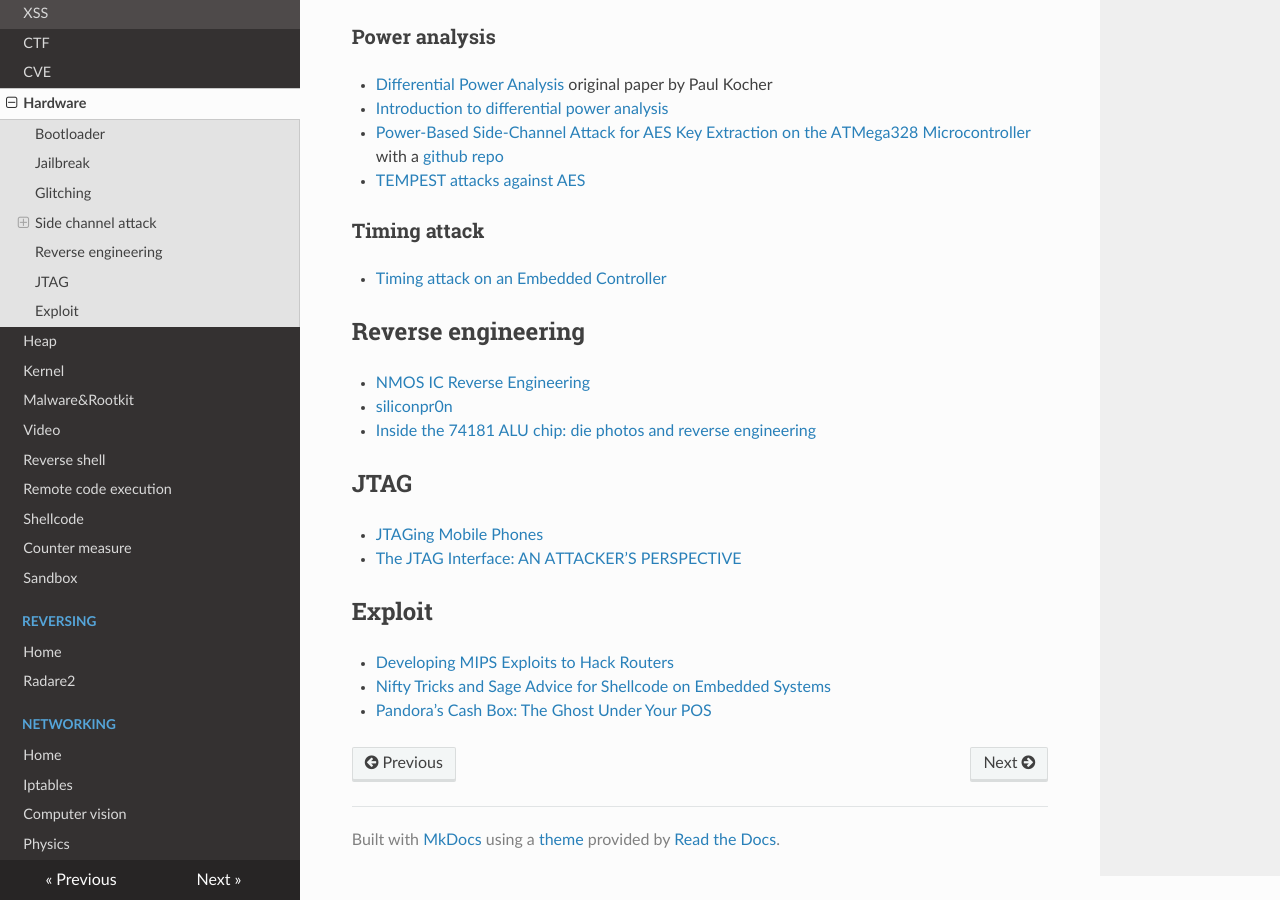
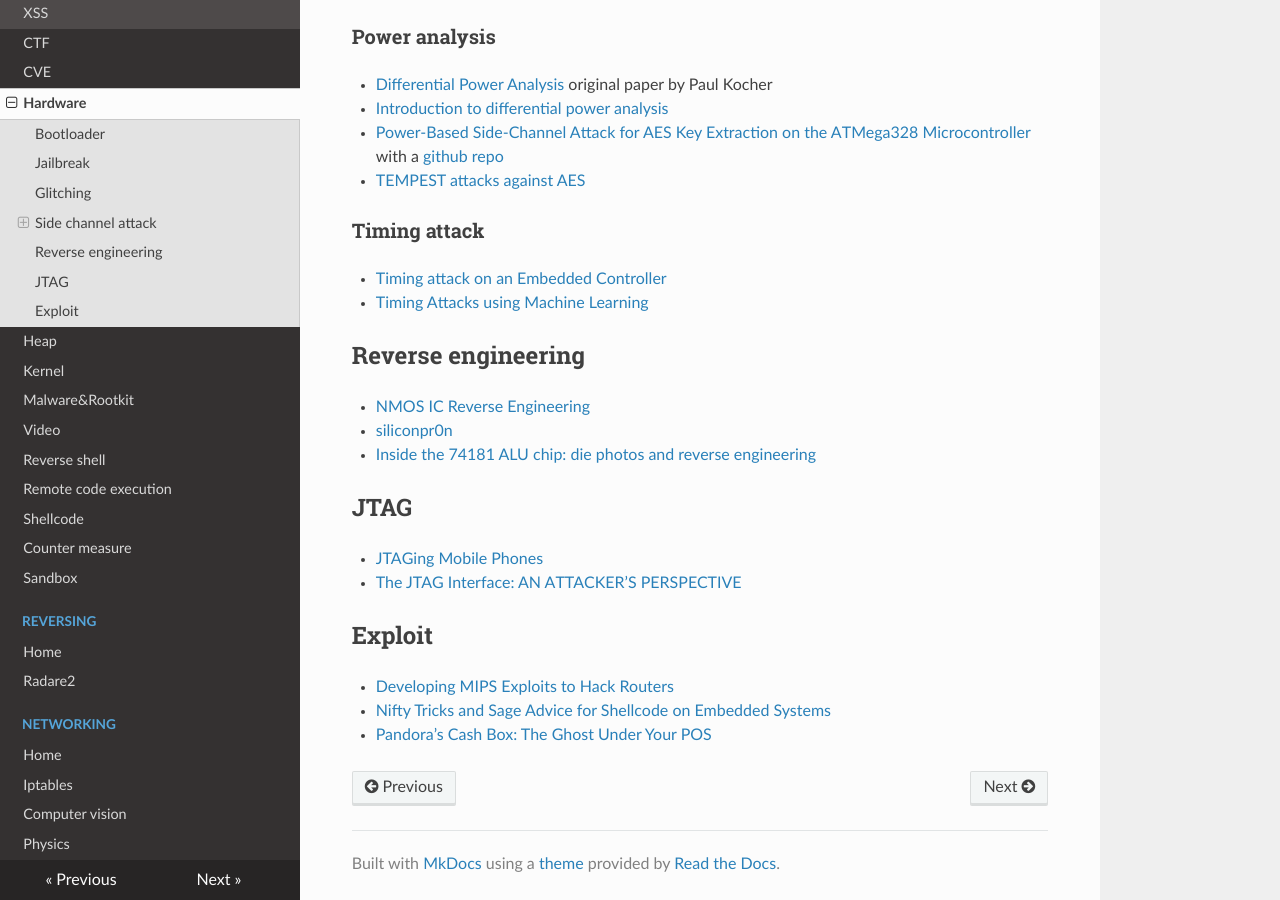
Before and after one commit to gipi/low-level, an MkDocs documentation site: the page built from docs/security/hardware.md, in a window 1280 px wide and 900 px high, scrolled down 2161 px. Built offline with MkDocs 1.6.1, drawn with Linux system fonts in a browser that asks for light colours; nearby versions of some CDN libraries; old or Windows-style settings are respelled for this version of MkDocs.

Commit message:
Update hardware.md

```diff
--- a/docs/security/hardware.md
+++ b/docs/security/hardware.md
@@ -90,6 +90,7 @@ the effects of Clock Glitches on 8-bit MCUs](https://pdfs.semanticscholar.org/0b
 ### Timing attack
 
  - [Timing attack on an Embedded Controller](https://hackaday.io/project/723-reverse-engineering-toshiba-r100-bios/log/51302-ec-firmware-dumped)
+ - [Timing Attacks using Machine Learning](https://parzelsec.de/timing-attacks-with-machine-learning/)
 
 ## Reverse engineering
 
```
